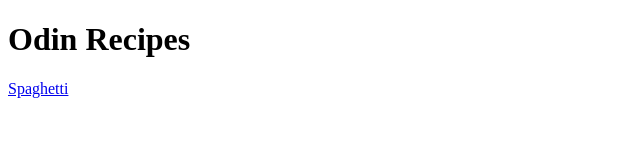
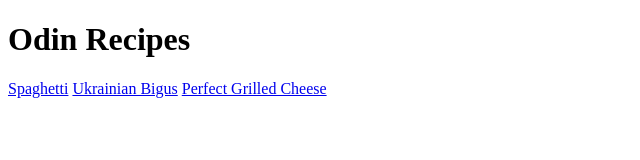
Before and after one commit to mandi628/odin-recipes, a plain HTML site: page index.html in a window 1280 px wide. Shown: the whole page, without its empty margins (0-640 px from the left). Drawn offline with Linux system fonts and the light colour scheme.

Commit message:
Update links to new pages

```diff
--- a/index.html
+++ b/index.html
@@ -8,5 +8,7 @@
 <body>
     <h1>Odin Recipes</h1>
     <a href="./recipes/spaghetti.html">Spaghetti</a>
+    <a href="./recipes/bigus.html">Ukrainian Bigus</a>
+    <a href="./recipes/grilled-cheese.html">Perfect Grilled Cheese</a>
 </body>
 </html>
```
